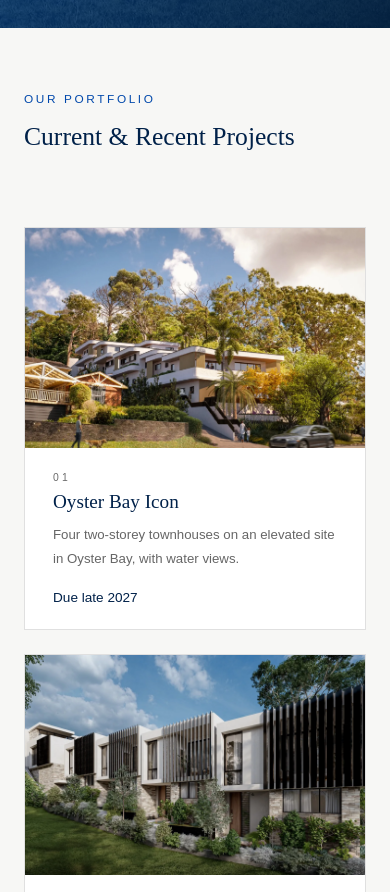
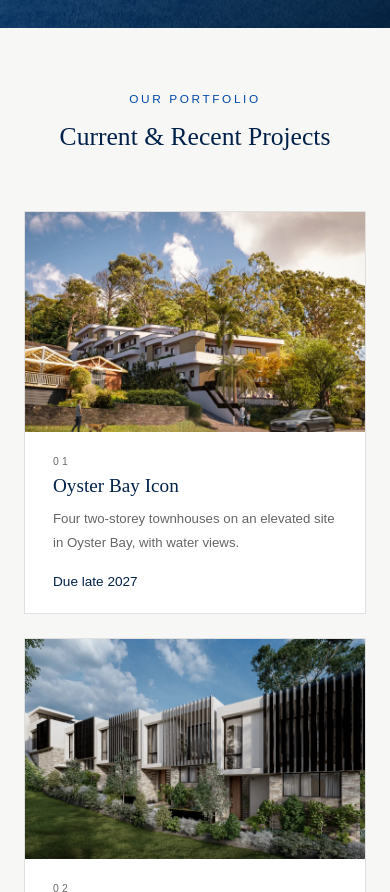
Before and after one commit to Able-Business/ablebusiness.com.au, a plain HTML site: page index.html in a window 390 px wide. Shown: the part 816-1708 px from the top of the page. Drawn offline with Linux system fonts and the light colour scheme.

Commit message:
Centre the projects label and heading
Sophie's request. With Enquire Now gone the projects header no longer
needs the space-between flex layout, so it is a plain centred block,
matching the About and Contact sections. The mobile override that
left-aligned it is removed.

Co-Authored-By: Claude Opus 5.5 <noreply@anthropic.com>

```diff
--- a/index.html
+++ b/index.html
@@ -89,7 +89,7 @@
 
   /* PROJECTS */
   #projects{background:var(--off-white);}
-  .projects-header{display:flex;justify-content:space-between;align-items:flex-end;margin-bottom:56px;flex-wrap:wrap;gap:20px;}
+  .projects-header{text-align:center;margin-bottom:56px;}
   .projects-grid{display:grid;grid-template-columns:repeat(2,minmax(0,1fr));gap:24px;}
   .projects-header,.projects-grid{max-width:1200px;margin-left:auto;margin-right:auto;}
   .project-card{background:var(--white);overflow:hidden;border:1px solid var(--border);transition:box-shadow .3s,transform .3s;}
@@ -174,7 +174,6 @@
     .nav-links.open{display:flex;}
     .hamburger{display:flex;}
     section{padding:64px 24px;}
-    .projects-header{flex-direction:column;align-items:flex-start;}
     .projects-grid{grid-template-columns:1fr;}
     footer{flex-direction:column;text-align:center;padding:28px 24px;}
     .contact-form .row{grid-template-columns:1fr;}
```
